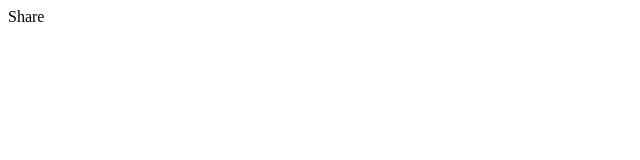
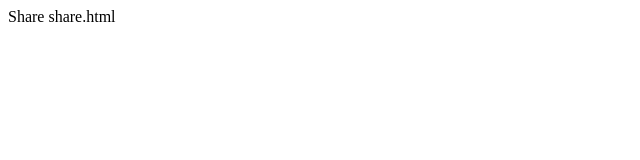
Before and after one commit to juissi999/pikashare, a website: page share.html in a window 1280 px wide. Shown: the full height of the page, 0-640 px from the left. Drawn offline with Linux system fonts and the light colour scheme.

Commit message:
Add sharepage to display its id

```diff
--- a/share.html
+++ b/share.html
@@ -9,7 +9,15 @@
 </head>
 
 <body>
-  Share
+  Share <span id="shareId"></span>
+
+
+  <script>
+    var currentLocation = window.location;
+    addrElements = currentLocation.pathname.split("/")
+    shareEl = document.getElementById("shareId")
+    shareEl.innerHTML = addrElements.at(-1)
+  </script>
 
 </body>
 
```
